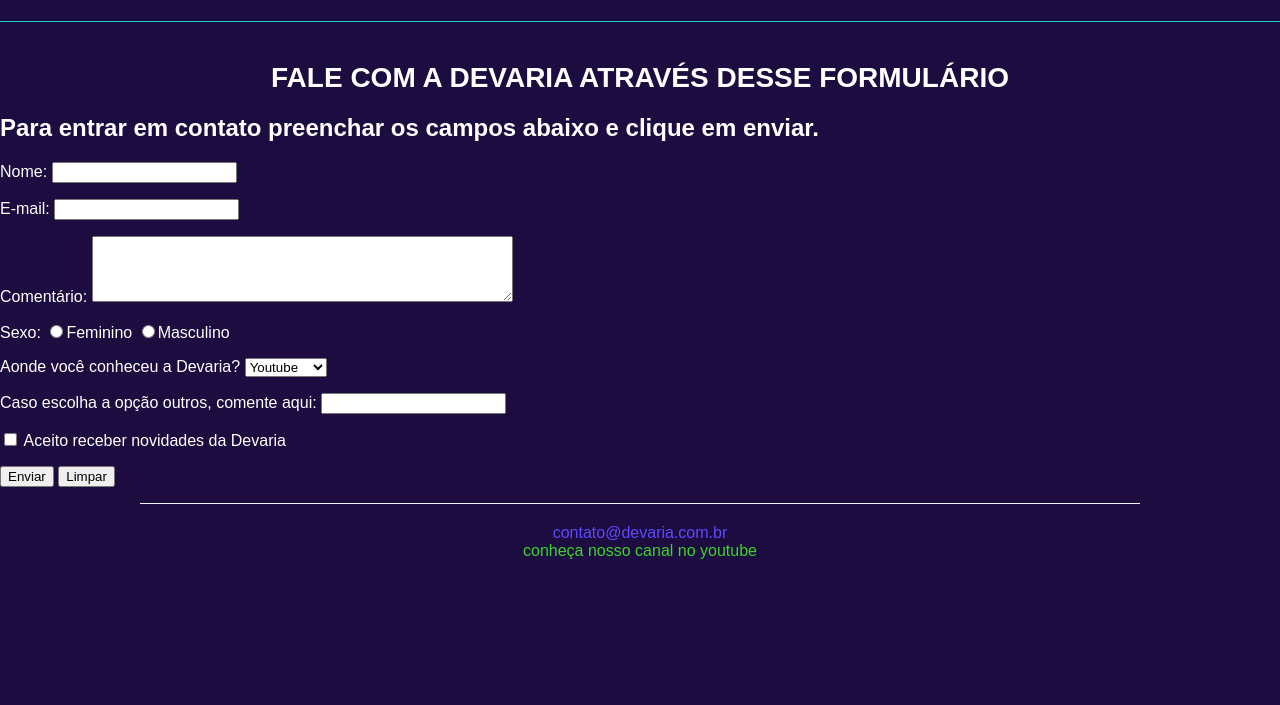
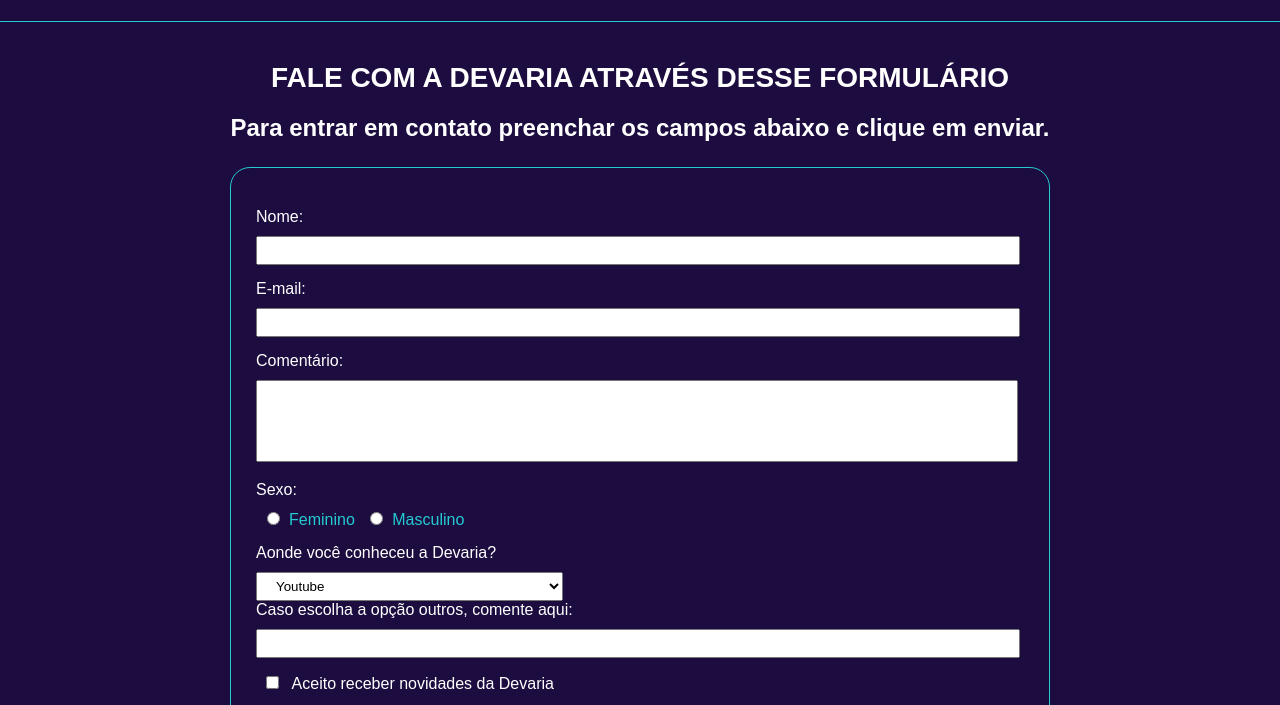
Before and after one commit to brunogon99/devaria-aula-css-parte-1, a plain HTML site: page FaleConosco.html in a window 1280 px wide. Shown: the part 71-776 px from the top of the page. Drawn offline with Linux system fonts and the light colour scheme.

Commit message:
estilização da página fale conosco

```diff
--- a/FaleConosco.html
+++ b/FaleConosco.html
@@ -22,29 +22,29 @@
                 </ul>
             </nav>
         </header>
-        <main>
+        <main class="cover-container">
             <h1 class="title text-center">Fale com a Devaria através desse formulário</h1> <!--h1 é para marcação de titulo-->
-            <h2 class="sub-title">Para entrar em contato preenchar os campos abaixo e clique em enviar.</h2>
-            <form action="index.html">
-                <p>
+            <h2 class="sub-title text-center">Para entrar em contato preenchar os campos abaixo e clique em enviar.</h2>
+            <form action="index.html" class="contact-form margin-horizontal-20px">
+                <div>
                     <label>Nome:</label>
                     <input type="text" name="Nome" maxlength="70" required="true" />
                     </label>
-                </p>
-                <p>
+                </div>
+                <div>
                     <label>E-mail:</label>
                     <input type="text" name="Email" maxlength="150" required="true" />
-                </p>
-                <p>
+                </div>
+                <div>
                     <label>Comentário:</label>
                     <textarea name="Comentario" cols="50" rows="4"></textarea>
-                </p>
-                <p>
+                </div>
+                <div>
                     <label>Sexo:</label>
-                    <input type="radio" name="Sexo" /><label>Feminino</label>
-                    <input type="radio" name="Sexo" /><label>Masculino</label>
-                </p>
-                <p>
+                    <input type="radio" name="Sexo" /><span>Feminino</span>
+                    <input type="radio" name="Sexo" /><span>Masculino</span>
+                </div>
+                <div>
                     <label>Aonde você conheceu a Devaria?</label>
                     <select name="Conheceu">
                         <option selected>Youtube</option>
@@ -53,19 +53,19 @@
                         <option>Instagram</option>
                         <option>Outros</option>
                     </select>
-                    <p>
+                    <div>
                     <label>Caso escolha a opção outros, comente aqui:</label>
                     <input type="text" name="Outros" />
-                    </p>
-                </p>
-                <p>
+                    </div>
+                </div>
+                <div>
                     <input type="checkbox" name="Aceite" value="Aceite" />
-                    <label>Aceito receber novidades da Devaria</label>
-                </p>
-                <p>
+                    <span>Aceito receber novidades da Devaria</span>
+                </div>
+                <div>
                     <input type="submit" name="Enviar" value="Enviar" />
                     <input type="reset" name="Limpar" value="Limpar" />
-                </p>
+                </div>
             </form>
         </main>
         <footer>
--- a/public/css/devaria.css
+++ b/public/css/devaria.css
@@ -27,6 +27,11 @@
     text-align: center;
 }
 
+.margin-horizontal-20px {
+    margin-left: 20px;
+    margin-right: 20px;
+}
+
 @media screen and (min-width: 992px) {
     .width-50pct-desktop {
         width: 50% !important;
--- /dev/null
+++ b/public/css/devstars.css
@@ -0,0 +1 @@
+/*estilo relacionaodos a pagina devstars*/
--- a/public/css/fale-conosco.css
+++ b/public/css/fale-conosco.css
@@ -1 +1,92 @@
-/*estilo relacionaodos a pagina fale conosco/
+/*estilo relacionaodos a pagina fale conosco*/
+
+.sub-title {
+    margin: 0 20px;
+}
+
+main .contact-form > div {
+    margin: 15px 0;
+}
+
+main .contact-form > div label {
+    display: block;
+    margin-bottom: 10px;
+}
+
+main .contact-form input,
+main .contact-form select,
+main .contact-form textarea {
+    width: 90%;
+    padding: 5px 15px;
+    outline-color: #3bd42d;
+}
+
+main .contact-form select {
+    width: 100%;
+}
+
+main .contact-form textarea {
+    resize: none;
+    padding-top: 15px;
+}
+
+main .contact-form > div input[type="radio"],
+main .contact-form > div input[type="checkbox"] {
+    width: 25px;
+}
+
+main .contact-form > div:nth-child(4) span {
+    color: #25cbd3;
+}
+
+main .contact-form > div input[type="submit"],
+main .contact-form > div input[type="reset"] {
+    width: 100%;
+    margin-bottom: 20px;
+    border: none;
+    text-transform: uppercase;
+    border-radius: 10px;
+    font-size: 1.1em;
+}
+
+main .contact-form > div input[type="submit"] {
+    background-color: #3bd42d;
+    padding: 10px;
+    font-weight: bold;
+}
+
+main .contact-form > div input[type="reset"] {
+    background-color: #5e49ff;
+    padding: 10px;
+    font-weight: bold;
+}
+
+@media screen and (min-width: 992px) {
+    main .contact-form {
+        width: 60%;
+        border: 1px solid #25cbd3;
+        border-radius: 20px;
+        padding: 25px;
+        margin: 25px auto;
+    }
+
+    main .contact-form input,
+    main .contact-form textarea {
+        width: 95%;
+    }
+
+    main .contact-form select {
+        width: 40%;
+    }
+
+    main .contact-form > div input[type="submit"],
+    main .contact-form > div input[type="reset"] {
+        width: auto;
+        padding: 10px;
+        outline: none;
+    }
+
+    main .contact-form > div input[type="submit"] {
+        margin-right: 20px;
+    }
+}
```
Also changed, not shown: DevStars.html (+1 -0 lines).
